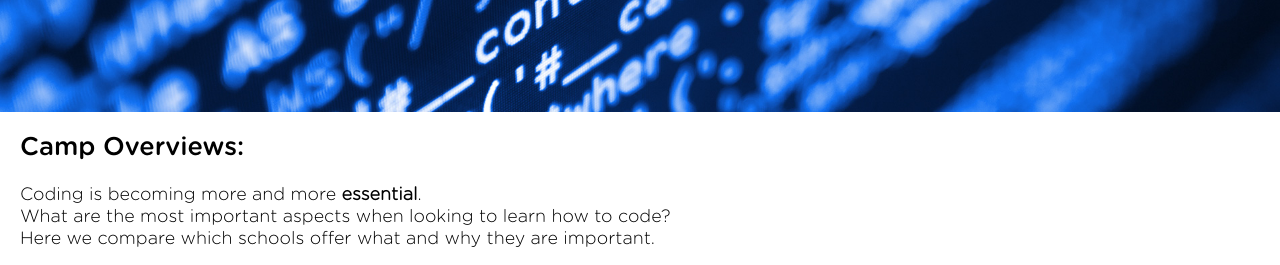
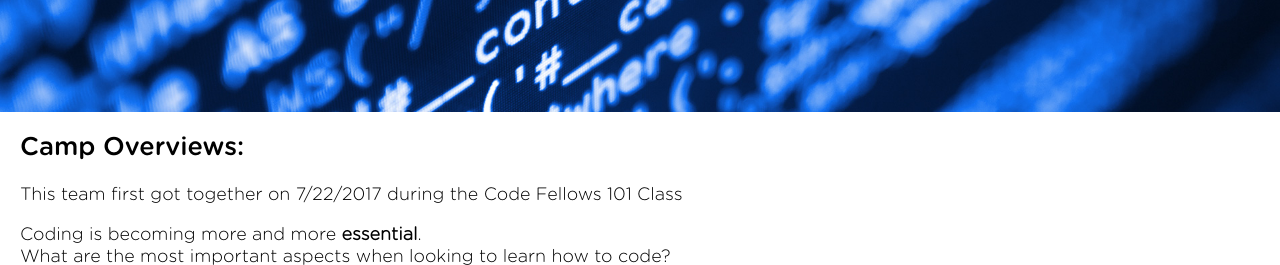
Before and after one commit to OviParasca/CodeFellows101, a plain HTML site: page index.html in a window 1280 px wide. Shown: the part 271-536 px from the top of the page. Drawn offline with Linux system fonts and the light colour scheme.

```diff
--- a/index.html
+++ b/index.html
@@ -30,6 +30,7 @@
     <section>
       <h2>Camp Overviews:</h2>
       <p> <!-- paragraph tag -->
+        This team first got together on 7/22/2017 during the  Code Fellows 101 Class
         <p>
           Coding is becoming more and more <strong>essential</strong>.<br>
           What are the most important aspects when looking to learn how to code?<br> Here we compare which schools offer what and why they are important.
```
